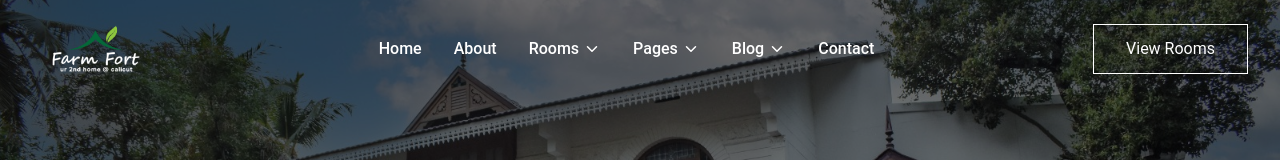
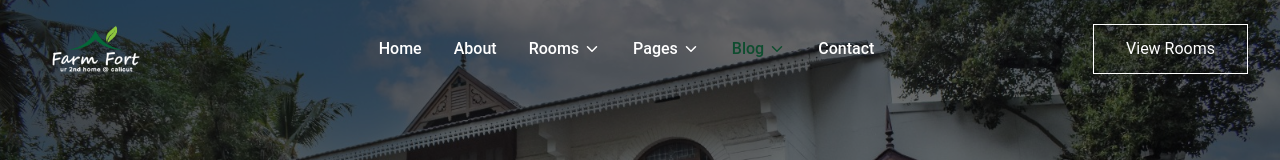
Before and after one commit to Vaavix-Digital/FarmFort, a React (Create React App) app: page /blog in a window 1280 px wide. Shown: the top 160 px of the page. Built offline with nearby package versions, Linux system fonts and the light colour scheme.

Commit message:
active navbar

```diff
--- a/src/components/Navbar.jsx
+++ b/src/components/Navbar.jsx
@@ -16,36 +16,55 @@ const Navbar = () => {
   }, []);
 
   const navItems = [
-    { name: 'Home', path: '/' },
-    { name: 'About', path: '/about' },
+    { name: 'Home', path: '/', exact: true },
+    { name: 'About', path: '/about', exact: false },
     {
       name: 'Rooms',
       path: '/rooms',
+      exact: false,
       dropdown: [
-        { name: 'Rooms', path: '/rooms' },
-        { name: 'Room Details', path: '/rooms/details' }
+        { name: 'Rooms', path: '/rooms', exact: true },
+        { name: 'Room Details', path: '/rooms/details', exact: false }
       ]
     },
     {
       name: 'Pages',
       path: '/pages',
+      exact: false,
       dropdown: [
-        { name: 'Special Offers', path: '/special-offers' },
-        { name: 'Staff', path: '/our-team' },
-        { name: 'FAQs', path: '/faqs' },
-        { name: '404 Page', path: '/404' }
+        { name: 'Special Offers', path: '/special-offers', exact: true },
+        { name: 'Staff', path: '/our-team', exact: true },
+        { name: 'FAQs', path: '/faqs', exact: true },
+        { name: '404 Page', path: '/404', exact: true }
       ]
     },
     {
       name: 'Blog',
       path: '/blog',
+      exact: false,
       dropdown: [
-        { name: 'Blog Archive', path: '/blog' },
-        { name: 'Single Post', path: '/blog/single-post' }
+        { name: 'Blog Archive', path: '/blog', exact: true },
+        { name: 'Single Post', path: '/blog/single-post', exact: false }
       ]
     },
-    { name: 'Contact', path: '/contact' },
+    { name: 'Contact', path: '/contact', exact: true },
   ];
+
+  // Function to check if a nav item is active
+  const isActive = (path, exact = false) => {
+    if (exact) {
+      return currentPath === path;
+    }
+    return currentPath.startsWith(path) && (path === '/' || currentPath === path || currentPath.startsWith(`${path}/`));
+  };
+
+  // Function to check if a parent nav item should be active
+  const isParentActive = (item) => {
+    if (item.dropdown) {
+      return item.dropdown.some(subItem => isActive(subItem.path, subItem.exact));
+    }
+    return isActive(item.path, item.exact);
+  };
 
   const toggleDropdown = (itemName) => {
     setOpenDropdown(openDropdown === itemName ? null : itemName);
@@ -104,9 +123,15 @@ const Navbar = () => {
               <div className="flex space-x-8 relative" ref={dropdownRef}>
                 {navItems.map((item) => (
                   <div key={item.name} className="relative group">
-                    <button
-                      onClick={() => item.dropdown ? toggleDropdown(item.name) : window.location.href = item.path}
-                      className="text-white hover:text-[#0F4D2F] transition-colors duration-300 font-medium flex items-center"
+                    <a
+                      href={item.path}
+                      onClick={(e) => {
+                        if (item.dropdown) {
+                          e.preventDefault();
+                          toggleDropdown(item.name);
+                        }
+                      }}
+                      className={`${isParentActive(item) ? 'text-[#0F4D2F]' : 'text-white hover:text-[#0F4D2F]'} transition-colors duration-300 font-medium flex items-center`}
                     >
                       {item.name}
                       {item.dropdown && (
@@ -114,7 +139,7 @@ const Navbar = () => {
                           {openDropdown === item.name ? <FiChevronUp size={18} /> : <FiChevronDown size={18} />}
                         </span>
                       )}
-                    </button>
+                    </a>
                     {item.dropdown && (
                       <div
                         className={`absolute left-0 mt-2 w-48 bg-white rounded-md shadow-lg py-1 z-50 transition-all duration-300 ${openDropdown === item.name ? 'opacity-100 visible' : 'opacity-0 invisible'}`}
@@ -123,7 +148,7 @@ const Navbar = () => {
                           <a
                             key={subItem.name}
                             href={subItem.path}
-                            className="block px-4 py-2 text-gray-800 hover:bg-gray-100 transition-colors duration-200"
+                            className={`block px-4 py-2 ${isActive(subItem.path, subItem.exact) ? 'bg-gray-100 text-[#0F4D2F]' : 'text-gray-800 hover:bg-gray-100'} transition-colors duration-200`}
                             onClick={closeAllDropdowns}
                           >
                             {subItem.name}
@@ -185,7 +210,7 @@ const Navbar = () => {
                         <div className="flex justify-between items-center">
                           <a
                             href={item.path}
-                            className="text-gray-700 text-base font-semibold hover:text-[#0F4D2F] transition-colors duration-200 py-2.5 px-1"
+                            className={`block py-2 pl-6 ${isParentActive(item) ? 'text-[#0F4D2F] font-medium' : 'text-gray-600 hover:text-[#0F4D2F]'} transition-colors duration-200`}
                             onClick={(e) => {
                               e.preventDefault();
                               toggleDropdown(item.name);
```
